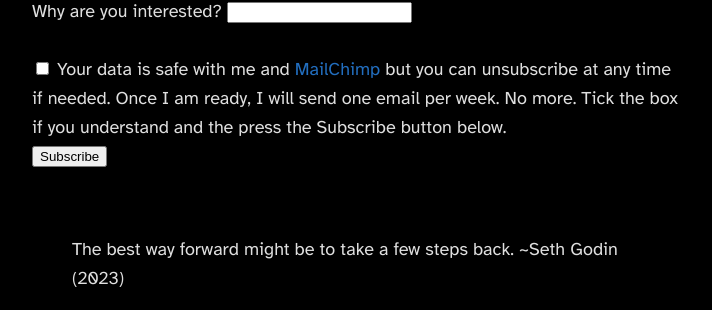
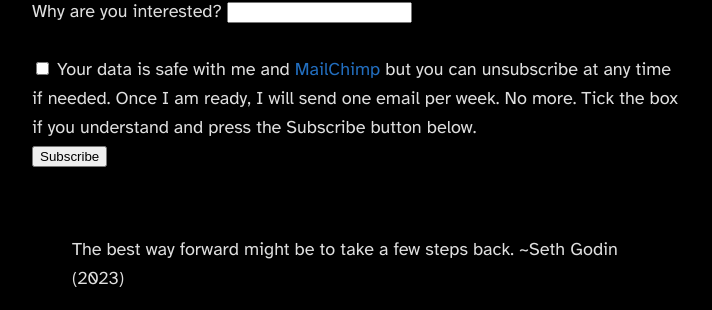
Before and after one commit to khofstadter/khofstadter.com, a Jekyll site: the page built from index.md, in a window 1280 px wide. Shown: the part 1244-1554 px from the top of the page, without its empty margins (283-995 px from the left). Built offline with Jekyll 4.4.1, drawn with Linux system fonts in a browser that asks for light colours.

Commit message:
Update index.md

```diff
--- a/index.md
+++ b/index.md
@@ -51,7 +51,7 @@
 </div>
 <br>
 <div id="mergeRow-gdpr" class="mergeRow gdpr-mergeRow content__gdprBlock mc-field-group">
-		<label class="checkbox subfield" for="gdpr_42739"><input type="checkbox" id="gdpr_42739" name="gdpr[42739]" value="Y" class="av-checkbox gdpr"><span> Your data is safe with me and <a href="https://mailchimp.com/legal/terms" target="_blank">MailChimp</a> but you can unsubscribe at any time if needed. Once I am ready, I will send one email per week. No more. Tick the box if you understand and the press the Subscribe button below.</span></label>
+		<label class="checkbox subfield" for="gdpr_42739"><input type="checkbox" id="gdpr_42739" name="gdpr[42739]" value="Y" class="av-checkbox gdpr"><span> Your data is safe with me and <a href="https://mailchimp.com/legal/terms" target="_blank">MailChimp</a> but you can unsubscribe at any time if needed. Once I am ready, I will send one email per week. No more. Tick the box if you understand and press the Subscribe button below.</span></label>
 </div>
 	<div id="mce-responses" class="clear foot">
 		<div class="response" id="mce-error-response" style="display:none"></div>
```
